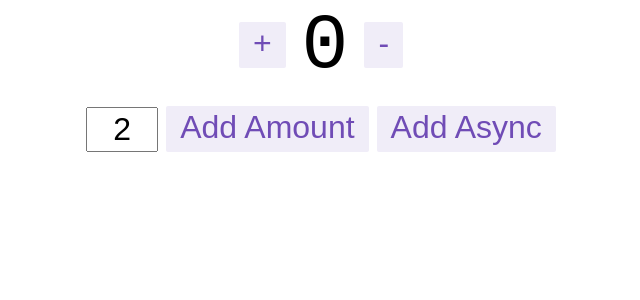
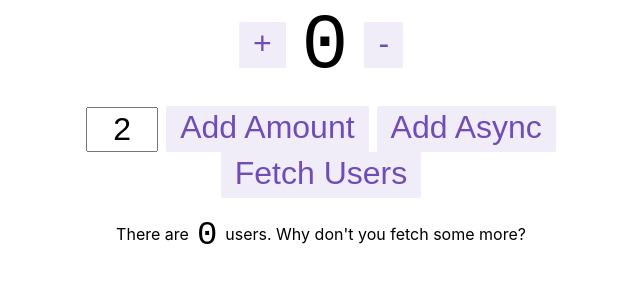
Before and after one commit to knight3001/create-react-with-redux-typescript, a React (Create React App) app: page / in a window 1280 px wide. Shown: the top 300 px of the page, without its empty margins (319-959 px from the left). Built offline with nearby package versions, Linux system fonts and the light colour scheme.

Commit message:
add users module

```diff
--- a/src/App.tsx
+++ b/src/App.tsx
@@ -2,12 +2,14 @@ import React from "react";
 import { Provider } from "react-redux";
 import store from "./app/store";
 import Counter from "./features/counter/Counter";
+import UsersList from "./features/users/UsersList";
 import "./App.css";
 
 function App() {
   return (
     <Provider store={store}>
       <Counter />
+      <UsersList />
     </Provider>
   );
 }
--- a/src/app/reducers.tsx
+++ b/src/app/reducers.tsx
@@ -1,10 +1,12 @@
 import { combineReducers } from "@reduxjs/toolkit";
 import counterReducer from "../features/counter/counterSlice";
 import { todosReducer } from "../features/todo/reducers";
+import usersReducer from "../features/users/usersSlice";
 
 const rootReducer = combineReducers({
   counter: counterReducer,
   todo: todosReducer,
+  users: usersReducer,
 });
 
 export default rootReducer;
--- /dev/null
+++ b/src/features/users/UsersList.module.css
@@ -0,0 +1,57 @@
+.row {
+  display: flex;
+  align-items: center;
+  justify-content: center;
+}
+
+.row:first-child {
+  margin-bottom: 16px;
+}
+
+.value {
+  font-size: 34px;
+  padding-left: 8px;
+  padding-right: 8px;
+  margin-top: 2px;
+  font-family: "Courier New", Courier, monospace;
+}
+
+.button {
+  appearance: none;
+  border: none;
+  background: none;
+  font-size: 32px;
+  padding-left: 12px;
+  padding-right: 12px;
+  outline: none;
+  border: 2px solid transparent;
+  color: rgb(112, 76, 182);
+  padding-bottom: 4px;
+  cursor: pointer;
+  background-color: rgba(112, 76, 182, 0.1);
+  border-radius: 2px;
+  transition: all 0.15s;
+}
+
+.textbox {
+  font-size: 32px;
+  padding: 2px;
+  width: 64px;
+  text-align: center;
+  margin-right: 8px;
+}
+
+.button:hover,
+.button:focus {
+  border: 2px solid rgba(112, 76, 182, 0.4);
+}
+
+.button:active {
+  background-color: rgba(112, 76, 182, 0.2);
+}
+
+.button:disabled {
+  background-color: #eee;
+  border: 2px solid #eee;
+  color: #666666;
+}
--- /dev/null
+++ b/src/features/users/UsersList.tsx
@@ -0,0 +1,52 @@
+// @ts-nocheck
+import React from "react";
+import { useSelector, useDispatch } from "react-redux";
+import {
+  fetchUsers,
+  removeUser,
+  selectTotalUsers,
+  selectAllUsers,
+} from "./usersSlice";
+import styles from "./UsersList.module.css";
+import type { RootState } from "../../app/store";
+
+function UsersList() {
+  const count = useSelector(selectTotalUsers);
+  const users = useSelector(selectAllUsers);
+  const usersLoading = useSelector((state: RootState) => state.users.loading);
+  const dispatch = useDispatch();
+
+  return (
+    <div>
+      <div className={styles.row}>
+        <button
+          type="button"
+          className={styles.button}
+          aria-label="Fetch Users"
+          onClick={() => dispatch(fetchUsers())}
+          disabled={usersLoading}
+        >
+          Fetch Users
+        </button>
+      </div>
+      <div className={styles.row}>
+        There are <span className={styles.value}>{count}</span> users.{" "}
+        {count === 0 && `Why don't you fetch some more?`}
+      </div>
+      {users.map((user) => (
+        <div className={styles.row} key={user.id}>
+          <div
+            style={{ width: "80%" }}
+          >{`${user.first_name} ${user.last_name}`}</div>
+          <div style={{ width: "20%" }}>
+            <button type="button" onClick={() => dispatch(removeUser(user.id))}>
+              remove
+            </button>
+          </div>
+        </div>
+      ))}
+    </div>
+  );
+}
+
+export default UsersList;
--- /dev/null
+++ b/src/features/users/userAPI.tsx
@@ -0,0 +1,10 @@
+const API_URL = "https://reqres.in/api";
+
+const userAPI = {
+  async fetchAll() {
+    const result = await fetch(`${API_URL}/users`, { method: "GET" });
+    return result.json();
+  },
+};
+
+export default userAPI;
--- /dev/null
+++ b/src/features/users/usersSlice.tsx
@@ -0,0 +1,45 @@
+import {
+  createSlice,
+  createAsyncThunk,
+  createEntityAdapter,
+} from "@reduxjs/toolkit";
+import userAPI from "./userAPI";
+import type { RootState } from "../../app/store";
+
+export const fetchUsers = createAsyncThunk("users/fetchAll", async () => {
+  const response = await userAPI.fetchAll();
+  return response.data;
+});
+
+export const usersAdapter = createEntityAdapter();
+
+const initialState = usersAdapter.getInitialState({ loading: false });
+
+export const userSlice = createSlice({
+  name: "users",
+  initialState,
+  reducers: {
+    removeUser: usersAdapter.removeOne,
+  },
+  extraReducers: (builder) => {
+    builder.addCase(fetchUsers.pending, (state, action) => {
+      state.loading = true;
+    });
+    builder.addCase(fetchUsers.fulfilled, (state, action) => {
+      usersAdapter.upsertMany(state, action.payload);
+      state.loading = false;
+    });
+  },
+});
+
+export default userSlice.reducer;
+
+export const { removeUser } = userSlice.actions;
+
+export const {
+  selectById: selectUserById,
+  selectIds: selectUserIds,
+  selectEntities: selectUserEntities,
+  selectAll: selectAllUsers,
+  selectTotal: selectTotalUsers,
+} = usersAdapter.getSelectors((state: RootState) => state.users);
```
